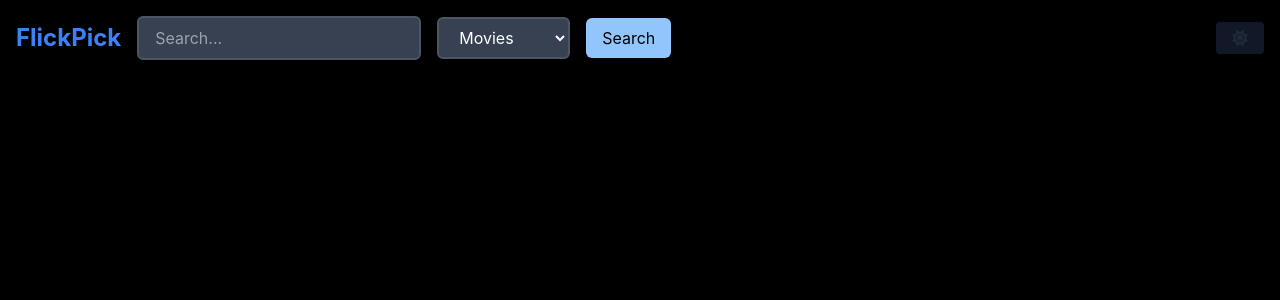
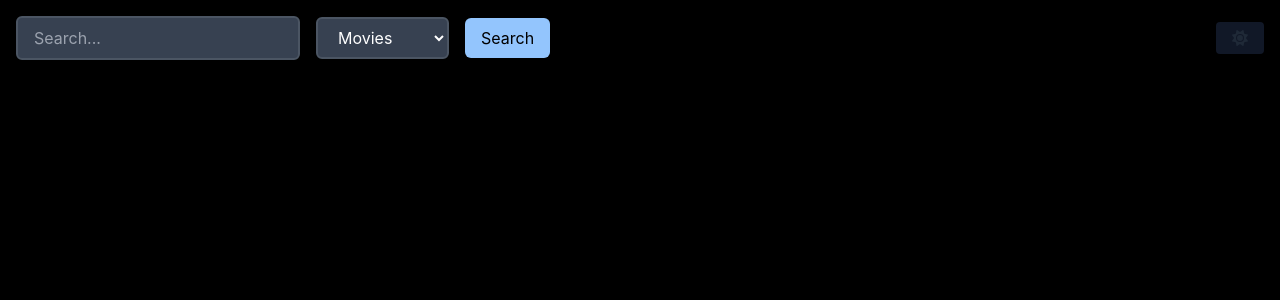
Before and after one commit to leothom/flickpick, a React (Create React App) app: page / in a window 1280 px wide. Shown: the top 300 px of the page. Built offline with nearby package versions, Linux system fonts and the light colour scheme.

Commit message:
Added search icon, fixed TV shows render

```diff
--- a/src/App.js
+++ b/src/App.js
@@ -72,7 +72,7 @@ const App = () => {
           </button>
         </div>
         {
-          resultType === 'movies' ? (
+          resultType === 'movies' || resultType === 'tv-shows' ? (
             <MovieList movies={movies} />
           ) : resultType === 'people' ? (
             <PeopleList people={results} />
--- a/src/components/SearchBar.jsx
+++ b/src/components/SearchBar.jsx
@@ -1,9 +1,12 @@
 import React, { useState } from "react";
 import PropTypes from "prop-types";
+import { FontAwesomeIcon } from "@fortawesome/react-fontawesome";
+import { faSearch } from "@fortawesome/free-solid-svg-icons";
 
 const SearchBar = ({ onSearch }) => {
   const [searchText, setSearchText] = useState("");
   const [category, setCategory] = useState("movies");
+  const [isSearchOpen, setIsSearchOpen] = useState(false);
 
   const handleSearch = (event) => {
     event.preventDefault();
@@ -18,12 +21,22 @@ const SearchBar = ({ onSearch }) => {
   };
 
   return (
-    <div className="flex items-center space-x-4">
-      <div className="text-2xl font-bold text-blue-500">FlickPick</div>
-      <form
-        onSubmit={handleSearch}
-        className="flex flex-col sm:flex-row items-center space-y-2 sm:space-y-0 sm:space-x-4 w-full"
+    <>
+      {!isSearchOpen && (
+        <button
+          className="md:hidden block"
+          onClick={() => setIsSearchOpen(!isSearchOpen)}
         >
+          <FontAwesomeIcon icon={faSearch} />
+        </button>
+      )}
+
+      <div
+        className={`md:block ${
+          isSearchOpen ? "block" : "hidden"
+        } md:flex items-center space-x-4`}
+      >
+        <form onSubmit={handleSearch} className="flex items-center space-x-4">
           <input
             type="text"
             value={searchText}
@@ -34,7 +47,7 @@ const SearchBar = ({ onSearch }) => {
           <select
             value={category}
             onChange={(e) => setCategory(e.target.value)}
-          className="w-full sm:w-auto px-4 py-2 rounded-md border-2 border-gray-300 dark:bg-gray-700 dark:text-white dark:border-gray-600"
+            className="px-4 py-2 rounded-md border-2 border-gray-300 dark:bg-gray-700 dark:text-white dark:border-gray-600"
           >
             <option value="movies">Movies</option>
             <option value="tv-shows">TV Shows</option>
@@ -42,12 +55,13 @@ const SearchBar = ({ onSearch }) => {
           </select>
           <button
             type="submit"
-          className="w-full sm:w-auto px-4 py-2 text-white bg-blue-500 rounded-md hover:bg-blue-700 dark:bg-blue-300 dark:text-black dark:hover:bg-blue-500"
+            className="px-4 py-2 text-white bg-blue-500 rounded-md hover:bg-blue-700 dark:bg-blue-300 dark:text-black dark:hover:bg-blue-500"
           >
             Search
           </button>
         </form>
       </div>
+    </>
   );
 };
 
--- a/src/index.css
+++ b/src/index.css
@@ -26,3 +26,19 @@ body.dark {
   background-color: black;
   color: white;
 }
+
+@media (max-width: 768px) {
+  .search-bar {
+      position: fixed;
+      top: 0;
+      right: 0;
+      bottom: 0;
+      left: 0;
+      background-color: white;
+      padding: 1em;
+      display: flex;
+      flex-direction: column;
+      align-items: center;
+      justify-content: center;
+  }
+}
```
Lines whose indentation alone changed are shown as unchanged.
